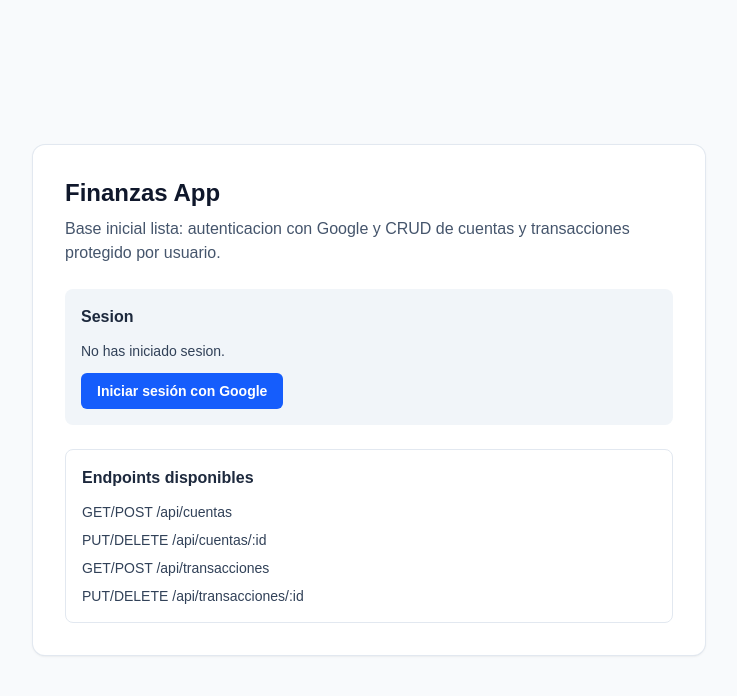
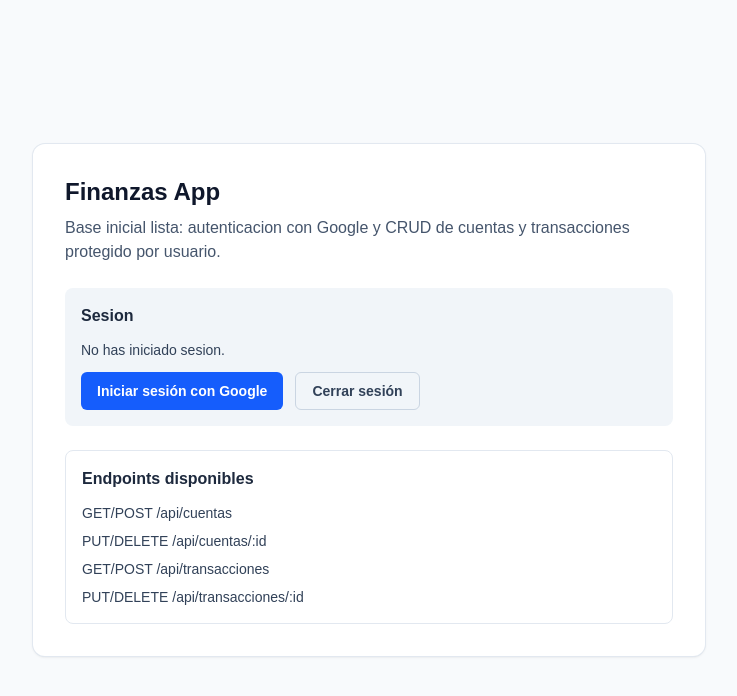
Before and after one commit to JoseFaja/finanzas-app, a Next.js app: page / in a window 1280 px wide. Shown: the top 696 px of the page, without its empty margins (271-1008 px from the left). Built offline with nearby package versions, Linux system fonts and the light colour scheme; no server answers.

Commit message:
Ajuste build Vercel

```diff
--- a/src/app/page.tsx
+++ b/src/app/page.tsx
@@ -1,10 +1,6 @@
-import { getServerSession } from "next-auth";
-import { authOptions } from "@/lib/auth";
 import { SignInButton, SignOutButton } from "@/components/auth-buttons";
 
-export default async function Home() {
-  const session = await getServerSession(authOptions);
-
+export default function Home() {
   return (
     <div className="flex min-h-screen items-center justify-center bg-slate-50 px-4 py-12">
       <main className="w-full max-w-2xl rounded-xl bg-white p-8 shadow-sm ring-1 ring-slate-200">
@@ -16,19 +12,13 @@ export default async function Home() {
 
         <section className="mt-6 rounded-lg bg-slate-100 p-4">
           <h2 className="font-semibold text-slate-800">Sesion</h2>
-          {session ? (
-            <div className="mt-3 space-y-3 text-sm text-slate-700">
-              <p>
-                Sesion activa: <strong>{session.user?.email}</strong>
-              </p>
+          <div className="mt-3 space-y-3 text-sm text-slate-700">
+            <p>No has iniciado sesion.</p>
+            <div className="flex gap-3">
+              <SignInButton />
               <SignOutButton />
             </div>
-          ) : (
-            <div className="mt-3 space-y-3 text-sm text-slate-700">
-              <p>No has iniciado sesion.</p>
-              <SignInButton />
-            </div>
-          )}
+          </div>
         </section>
 
         <section className="mt-6 rounded-lg border border-slate-200 p-4">
```
